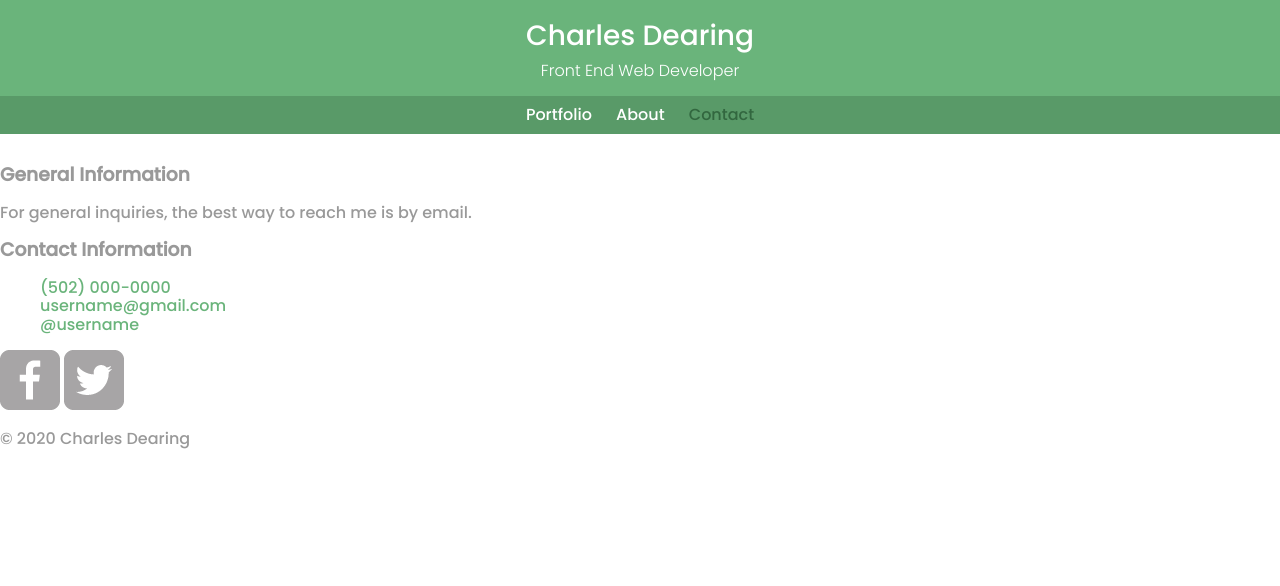
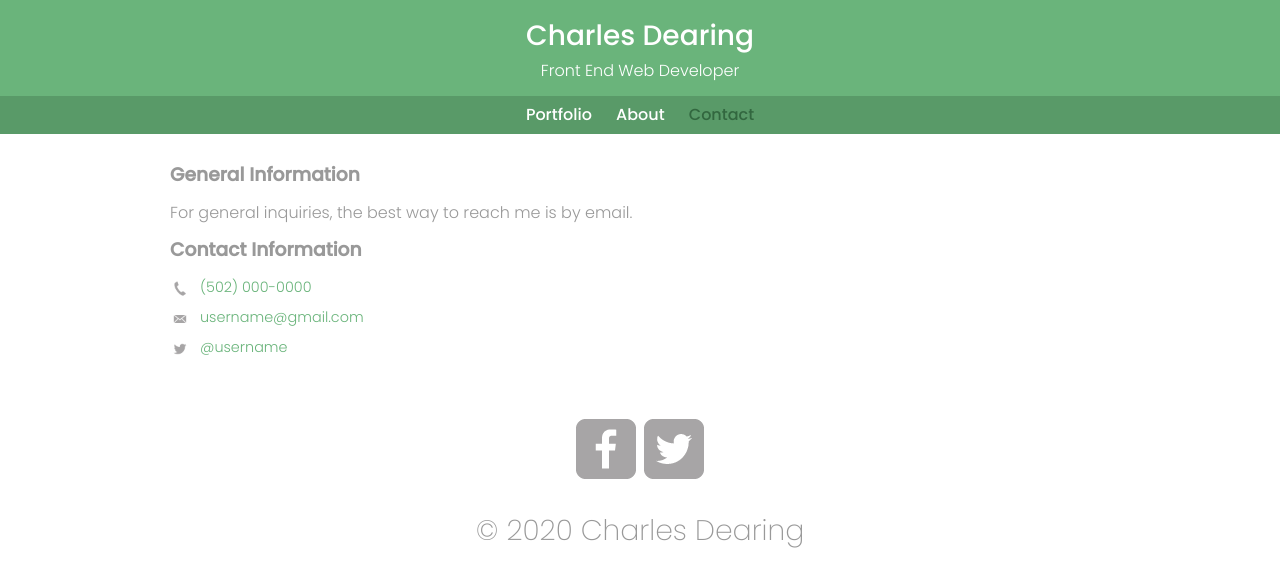
Before and after one commit to CharlesGitCode/Portfolio, a plain HTML site: page contact.html in a window 1280 px wide. Drawn offline with nearby package versions, Linux system fonts and the light colour scheme.

Commit message:
add updated index.html, about.html, contact.html, and styles.css

```diff
--- a/contact.html
+++ b/contact.html
@@ -45,17 +45,17 @@
     <!-- END OF THE HEADER -->
 
 
-    <div>
+    <div id="wrapper">
         <section>
             <h3>General Information</h3>
             <p>For general inquiries, the best way to reach me is by email.</p>
         </section>
         <section>
             <h3>Contact Information</h3>
-            <ul>
-                <li><a href="tel:5020000000">(502) 000-0000</a></li>
-                <li><a href="mailto:username@gmail.com">username@gmail.com</a></li>
-                <li><a href="http://twitter.com" target="_blank">@username</a></li>
+            <ul class="contact-info">
+                <li class="phone"><a href="tel:5020000000">(502) 000-0000</a></li>
+                <li class="mail"><a href="mailto:username@gmail.com">username@gmail.com</a></li>
+                <li class="twitter"><a href="http://twitter.com" target="_blank">@username</a></li>
             </ul>
         </section>
     </div>
--- a/css/styles.css
+++ b/css/styles.css
@@ -72,21 +72,81 @@ nav ul {
 /*****************
 FOOTER
 *****************/
+footer {
+    clear: both;
+    text-align: center;
+    font-size: 0.75cm;
+    padding-top: 50px;
+    font-weight: 200;
 
+}
+
+social-icon{
+    width: 20px;
+    height: 20px;
+    margin: 0px;
+
+}
 
 /*****************
 PAGE: PORTFOLIO
 *****************/
+#gallery{
+    margin: 0;
+    padding: 0;
+}
 
+#gallery li {
+    float:  left;
+    width: 45%;
+        margin: 2.5%;
+    background-color: #f5f5f5
+        color: #bdc3c7;
+    font-weight: 300;
+
+}
 
 /*****************
 PAGE: ABOUT
 *****************/
+.profile-photo{
+    display: block;
+    max-width: 150px;
+    margin: 0 auto 30px;
+    border-radius: 100%;
 
+}
 
 /*****************
 PAGE: CONTACT
 *****************/
+
+.contact-info {
+    padding: 0;
+    margin: 0;
+    font-size: 0.9em;
+}
+
+.contact-info a {
+    display: block;
+    background-repeat:no-repeat;
+    min-height: 20px;
+    background-size: 20px 20px;
+    padding: 0 0 0 30px;
+    margin: 0 0 10px;
+}
+
+.contact-info li.phone a {
+    background-image: url(../img/phone.png)
+}
+
+.contact-info li.mail a {
+    background-image: url(../img/mail.png)
+}
+
+.contact-info li.twitter a {
+    background-image: url(../img/twitter.png)
+}
 
 
 /*****************
@@ -96,6 +156,19 @@ COLORS
 body {
     background-color: #fff;
     color: #999;
+}
+
+#wrapper {
+    max-width: 940px;
+    margin: 0 auto;
+    padding: 0 5%;
+    font-weight: 300;
+
+}
+
+img {
+
+    max-width: 100%;
 }
 
 a {
```
Also changed, not shown: about.html (+2 -2 lines), index.html (+2 -2 lines).
